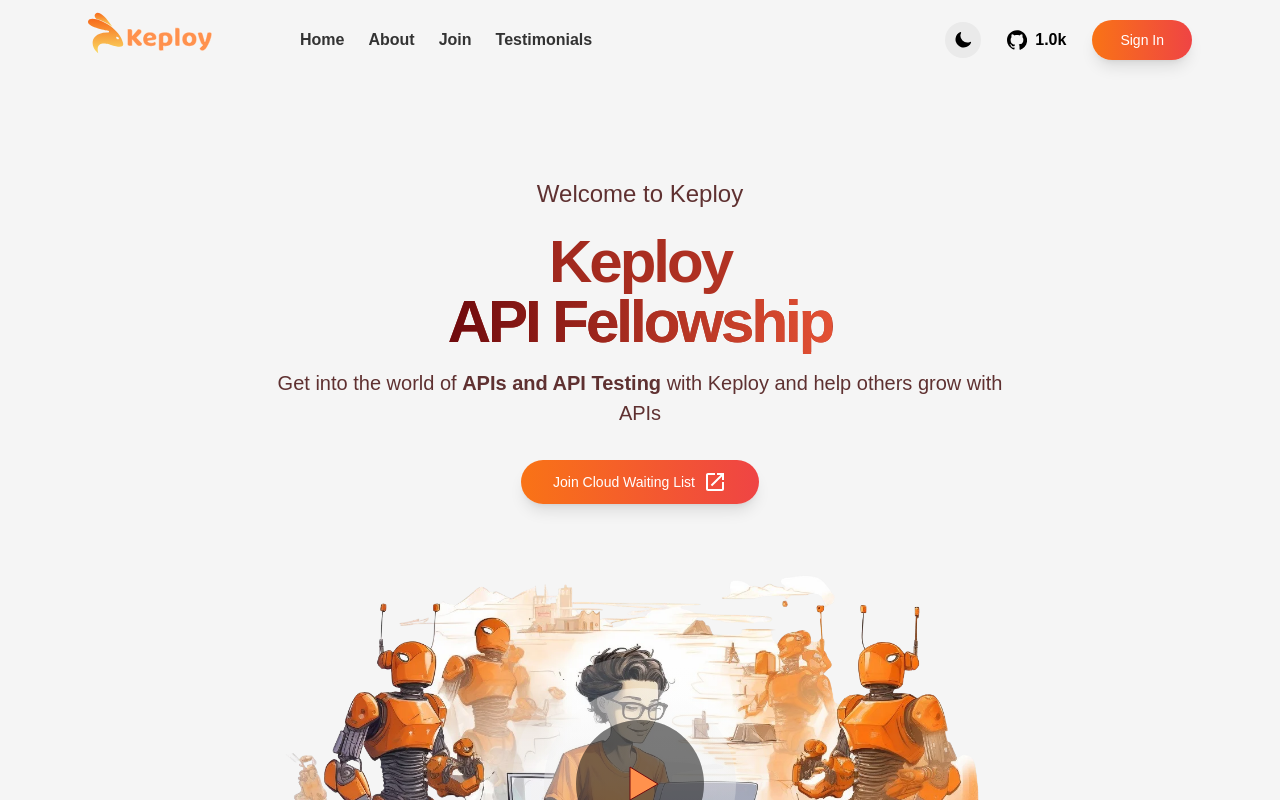
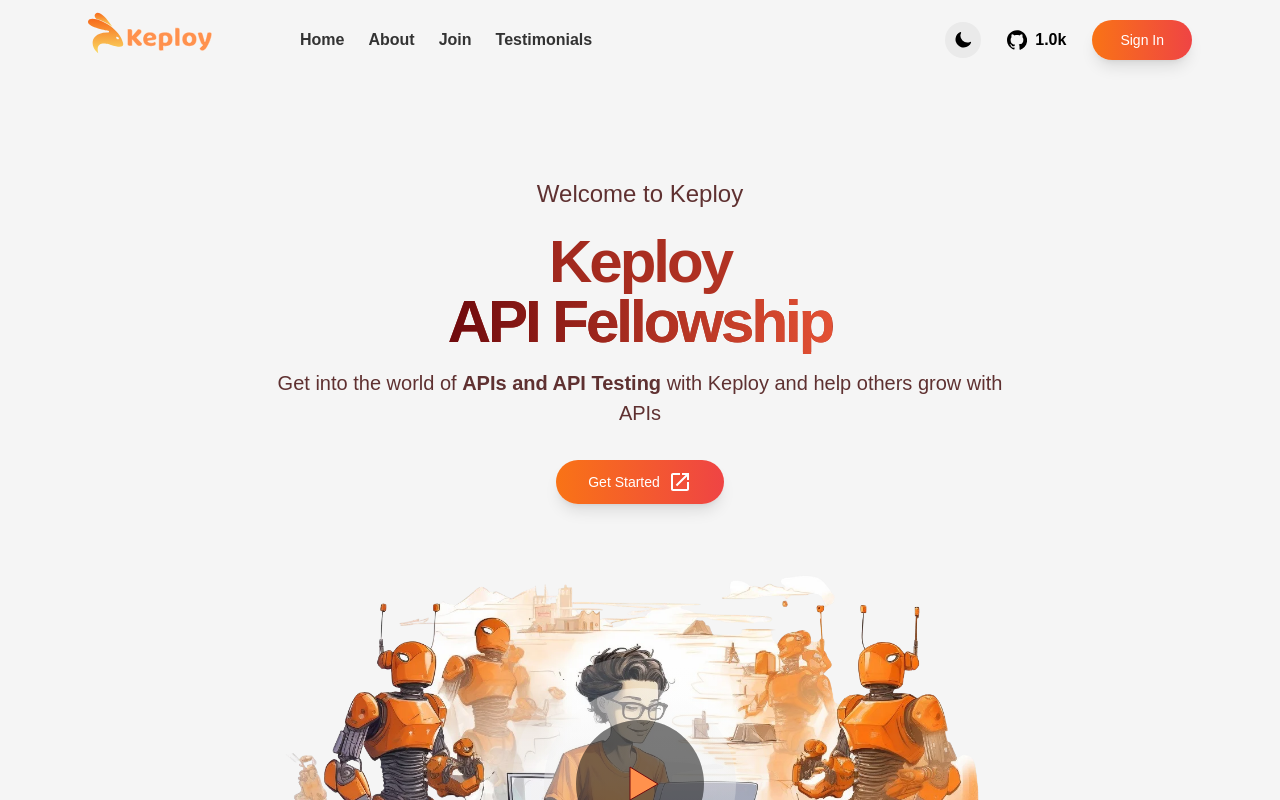
Before and after one commit to keploy/student-program, a Next.js app: page / in a window 1280 px wide. Shown: the top 800 px of the page. Built offline with nearby package versions, Linux system fonts and the light colour scheme; no server answers.

Commit message:
button ui changed

```diff
--- a/src/components/hero.tsx
+++ b/src/components/hero.tsx
@@ -52,7 +52,7 @@ export default function Hero() {
                   className="gap-2 text-sm font-medium bg-gradient-to-r from-orange-500 to-red-500 hover:from-red-500 hover:to-orange-500 rounded-full shadow-lg hover:shadow-xl transition-all duration-300 ease-in-out text-white px-8 py-2.5 flex items-center justify-center"
                   rel="noopener noreferrer"
                 >
-                  <span>Join Cloud Waiting List</span>
+                  <span>Get Started</span>
                   <OpenInNewIcon className="transition-all duration-500 ease-out group-hover:scale-110 group-hover:translate-x-0.5 group-hover:-translate-y-0.5 h-5 w-5" />
                 </Link>
               </div>
```
